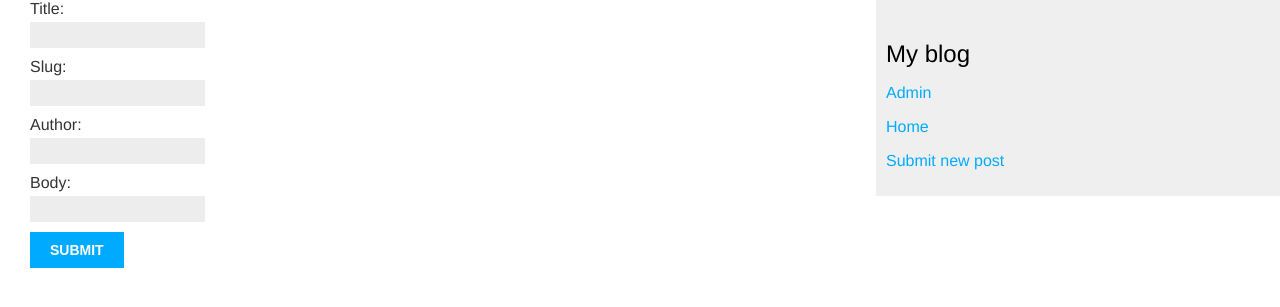
After one commit to pauldewilson/djangoblog, a Django app: page /blog/newpost/ in a window 1280 px wide. The commit adds this page. Shown: the top 307 px of the page. Run offline with Django 3.2, Linux system fonts and the light colour scheme.

Commit message:
added dev submit post form

```diff
--- /dev/null
+++ b/mysite/blog/forms.py
@@ -0,0 +1,12 @@
+from django import forms
+from django.utils import timezone
+
+class NewPostForm(forms.Form):
+    STATUS_CHOICES = (
+        ('draft', 'Draft'),
+        ('published', 'Published'),
+    )
+    title = forms.CharField(max_length=250)
+    slug = forms.SlugField(required=True)
+    author = forms.IntegerField(required=True)
+    body = forms.CharField(required=True)
--- a/mysite/blog/templates/blog/base.html
+++ b/mysite/blog/templates/blog/base.html
@@ -12,7 +12,9 @@
   </div>
   <div id="sidebar">
     <h2>My blog</h2>
-    <p>This is my blog.</p>
+    <p><a link href="/admin" target="_blank">Admin</a></p>
+    <p><a link href="{% url 'blog:post_list' %}">Home</a></p>
+    <p><a link href="{% url 'blog:new_post' %}">Submit new post</a></p>
   </div>
 </body>
 </html>
--- /dev/null
+++ b/mysite/blog/templates/blog/post/newpost.html
@@ -0,0 +1,8 @@
+{% extends 'blog/base.html' %}
+{% block content %}
+<form method="post">
+{% csrf_token %}
+{{ form }}
+<input type="submit" value="Submit"></input>
+</form>
+{% endblock %}
--- a/mysite/blog/urls.py
+++ b/mysite/blog/urls.py
@@ -4,11 +4,11 @@ from . import views
 app_name = 'blog'
 
 urlpatterns = [
-    # path('', views.post_list, name='post_list'),
     path('', views.PostListView.as_view(), name='post_list'),
     path(
         '<int:year>/<int:month>/<int:day>/<slug:post>/',
         views.post_detail,
         name='post_detail'
     ),
+    path('newpost/', views.new_post, name='new_post'),
 ]
--- a/mysite/blog/views.py
+++ b/mysite/blog/views.py
@@ -1,9 +1,9 @@
-from django.core.paginator import (
-    Paginator, EmptyPage, PageNotAnInteger
-)
-from django.shortcuts import render, get_object_or_404
+from django.shortcuts import render, get_object_or_404, HttpResponseRedirect
+from django.contrib.auth.models import User
 from django.views.generic import ListView
+from django.urls import reverse
 from .models import Post
+from .forms import NewPostForm
 
 # Create your views here.
 class PostListView(ListView):
@@ -25,3 +25,32 @@ def post_detail(request, year, month, day, post):
         publish__day=day,
     )
     return render(request, 'blog/post/detail.html', {'post': post})
+
+def new_post(request):
+    """
+    Form to add a new post
+    NOTE: This form is for dev use only
+    TODO: productionise
+    """
+    # if post request then get form, validate and save
+    if request.method == 'POST':
+        # get form contents from posted page
+        form = NewPostForm(request.POST)
+        # ensure form is valid
+        if form.is_valid():
+            # gets form values from posted form
+            form_cleaned = form.cleaned_data
+            # gets user details from id provided in form
+            user_obj = get_object_or_404(User, pk=int(form_cleaned['author']))
+            # creates new post object
+            Post.objects.create(
+                title=form_cleaned['title'],
+                slug=form_cleaned['slug'],
+                author=user_obj,
+                body=form_cleaned['body'],
+                status='published',
+            )
+            return HttpResponseRedirect(reverse('blog:post_list'))
+    else:
+        form = NewPostForm()
+    return render(request, 'blog/post/newpost.html', {'form': form})
--- a/mysite/mysite/settings.py
+++ b/mysite/mysite/settings.py
@@ -26,7 +26,6 @@ SECRET_KEY = 'django-insecure-uo=0954xe(px$6+5eis@39060hd8d-glvglt+w%gh&)_ji4u49
 DEBUG = True
 
 ALLOWED_HOSTS = []
-
 
 # Application definition
 
```
Also changed, not shown: mysite/db.sqlite3.
